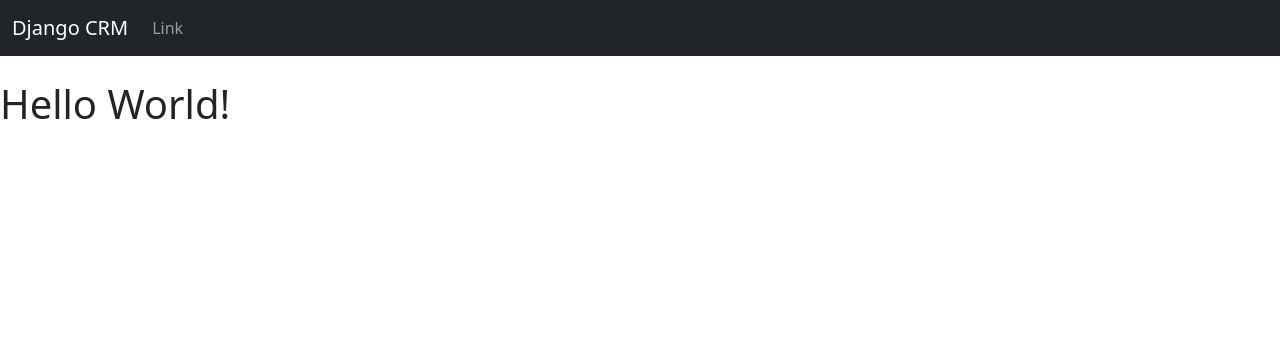
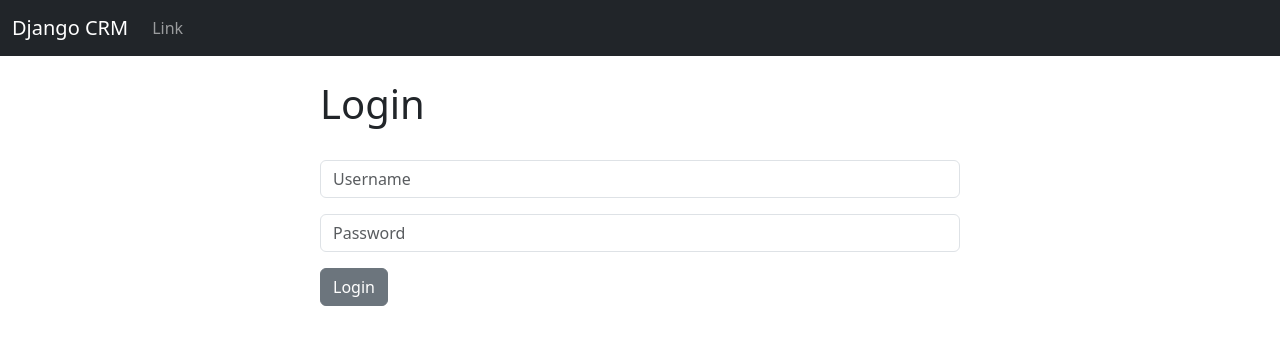
Before and after one commit to Ryearwood/Django_Projects, a Django app: page / in a window 1280 px wide. Shown: the top 345 px of the page. Run offline with Django 5.2, Linux system fonts and the light colour scheme.

Commit message:
Add login and logout notifications + unverified authentication

```diff
--- a/djangocrm/website/templates/base.html
+++ b/djangocrm/website/templates/base.html
@@ -11,6 +11,14 @@
 
     <div class=""container">
     <br>
+    {% if messages %}
+      {% for message in messages %}
+        <div class="alert alert-warning alert-dismissible fade show" role="alert">
+          {{ message }}
+          <button type="button" class="btn-close" data-bs-dismiss="alert" aria-label="Close"></button>
+        </div>
+      {% endfor %}
+    {% endif %}
     {% block content %}
     {% endblock %}
     </div>
--- a/djangocrm/website/templates/home.html
+++ b/djangocrm/website/templates/home.html
@@ -2,6 +2,31 @@
 
 {% block content %}
 
-<h1> Hello World! </h1>
+<div class="col-md-6 offset-md-3">
 
+{% if user.is_authenticated %}
+<h1>Hello World!</h1>
+
+{% else  %}
+<h1> Login </h1><br>
+
+<form method="POST" action="{% url 'home' %}">
+    {% csrf_token %}
+    <form>
+        <div class="mb-3">
+          <input type="text" class="form-control" aria-describedby="emailHelp" name="user_name" placeholder="Username" required>
+        </div>
+
+        <div class="mb-3">
+          <input type="password" class="form-control" name="password" placeholder="Password" required>
+        </div>
+
+        <button type="submit" class="btn btn-secondary">Login</button>
+      </form>
+
+</form>
+
+
+</div>
+{% endif %}
 {% endblock %}
--- a/djangocrm/website/views.py
+++ b/djangocrm/website/views.py
@@ -1,4 +1,26 @@
-from django.shortcuts import render
+from django.shortcuts import render, redirect
+from django.contrib.auth import authenticate, login, logout
+from django.contrib import messages
 
 def home(request):
-    return render(request, 'home.html', {})
+    # CHeck to see if logging in
+    if request.method == "POST":
+        username = request.POST['user_name']
+        password = request.POST['password']
+        # Authenticate
+        user = authenticate(request, username=username, password=password)
+        if user is not None:
+            login(request, user)
+            messages.success(request, "Login Successful!")
+            return redirect('home')
+        else:
+            messages.success(request, "Error Logging in, please try again...")
+            return redirect('home')
+    else:
+        return render(request, 'home.html', {})
+
+def login_user(request):
+    pass
+
+def logout_user(request):
+    pass
```
